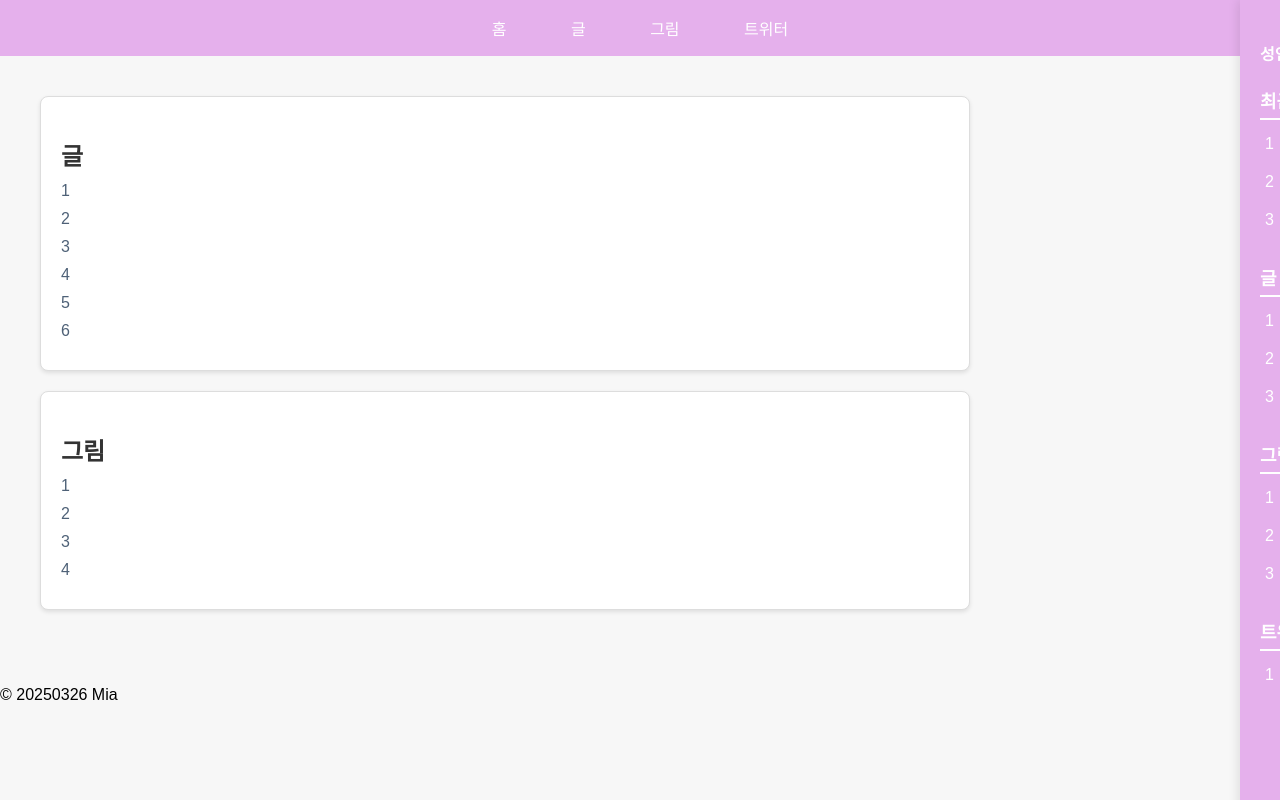
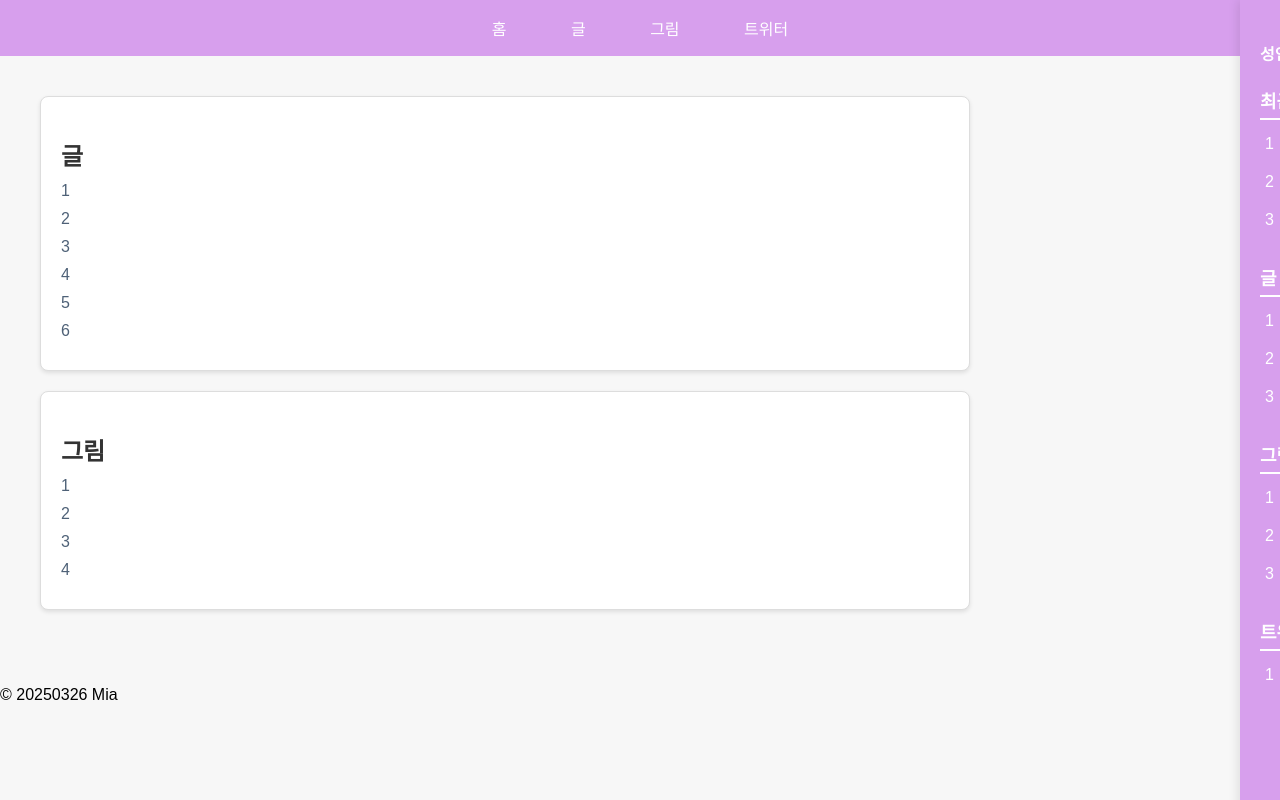
Before and after one commit to BINKKOOM/RK800, a plain HTML site: page index.html in a window 1280 px wide. Drawn offline with Linux system fonts and the light colour scheme.

Commit message:
Add files via upload

```diff
--- a/index.html
+++ b/index.html
@@ -13,8 +13,8 @@
         }
 
         nav {
-            background-color: #e5b0ec;
-            color: #e5b0ec;
+            background-color: #d79fed;
+            color: #d79fed;
             padding: 1em 0;
             text-align: center;
         }
@@ -91,7 +91,7 @@
         .sidebar {
             width: 250px;
             padding: 20px;
-            background-color: #e5b0ec;
+            background-color: #d79fed;
             position: fixed;
             top: 0;
             right: -250px;
```
